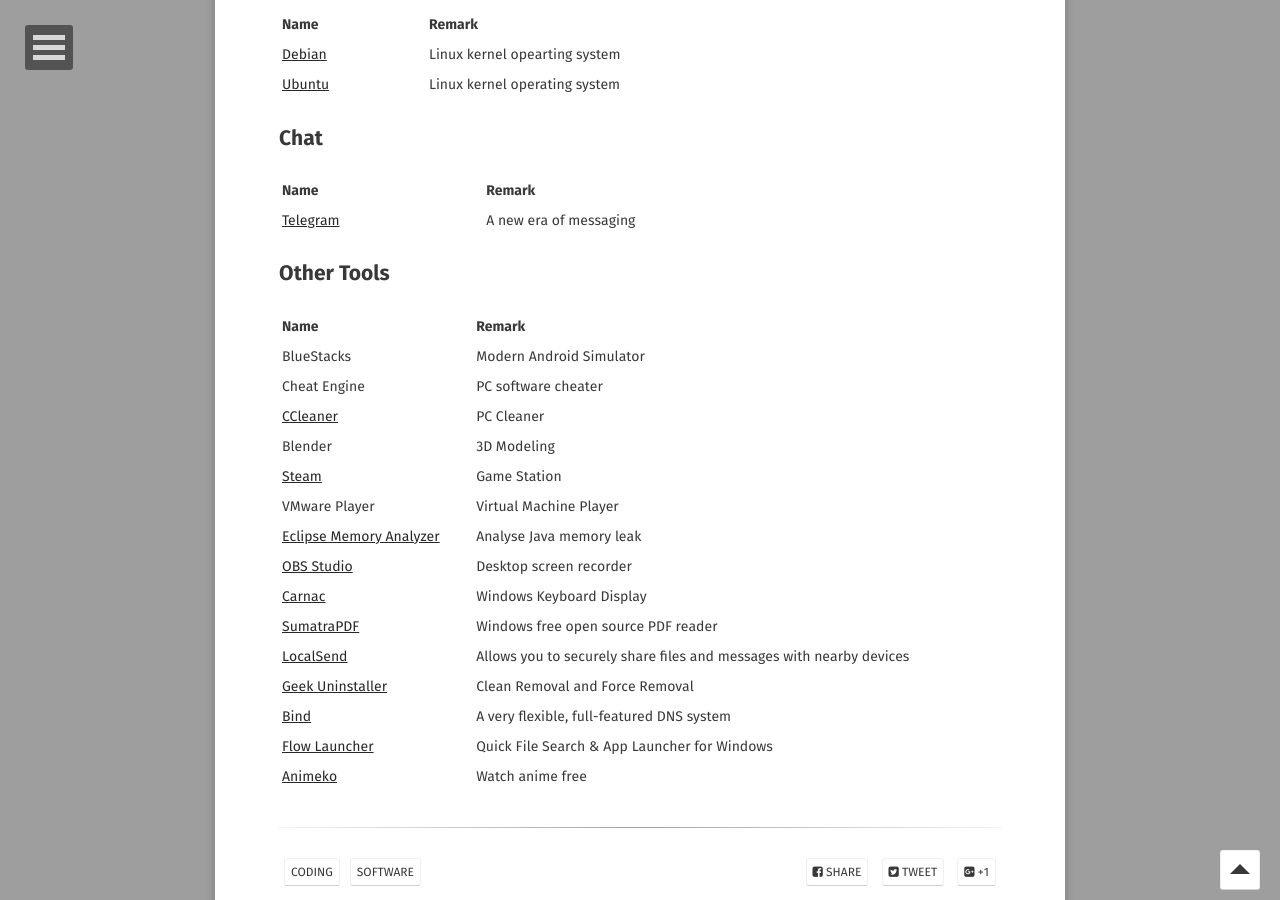
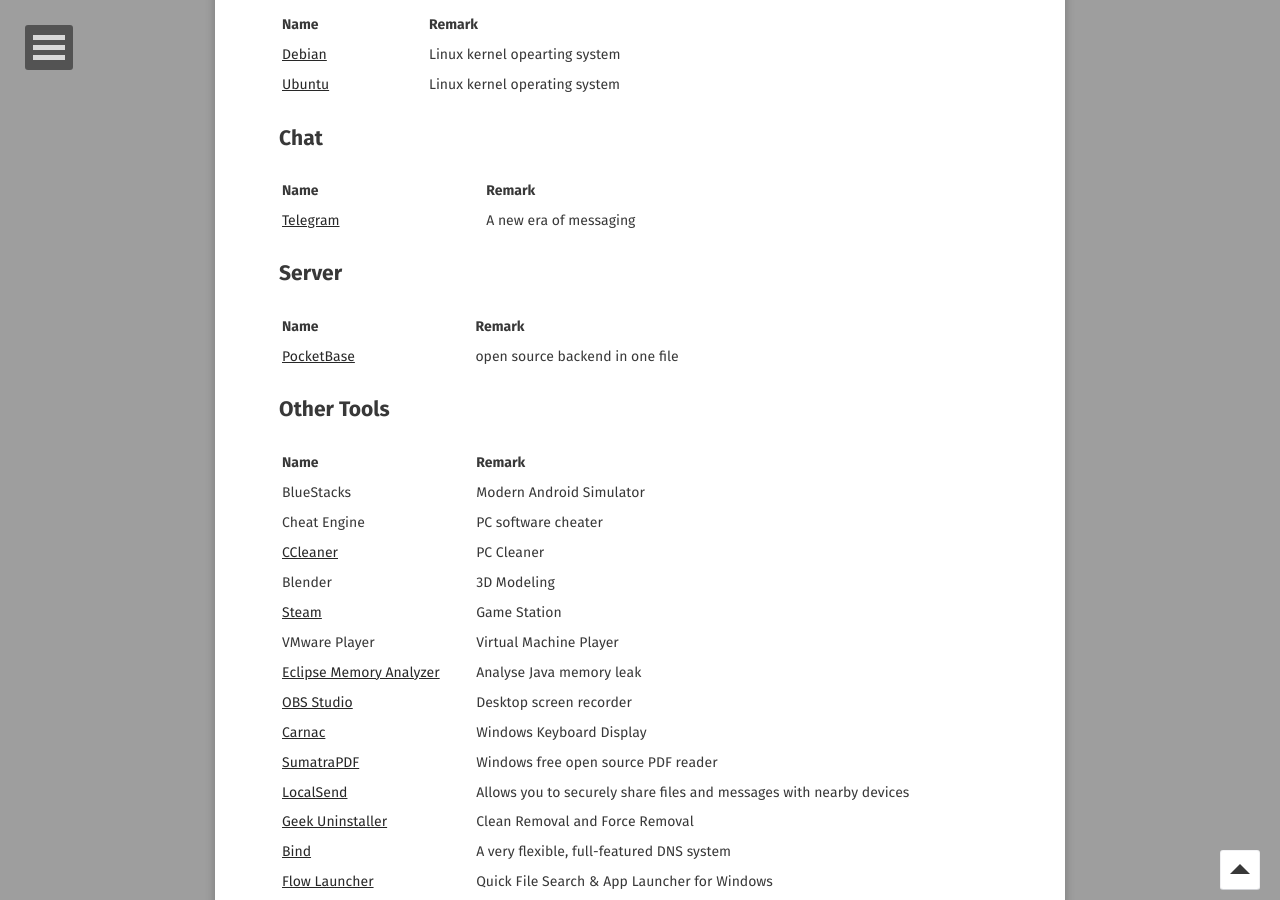
Before and after one commit to o7878x/o7878x.github.io, a Jekyll site: the page built from _posts/2024-07-07-wonderful-softwares.md, in a window 1280 px wide and 900 px high, scrolled down 3410 px. Built offline with Jekyll 4.4.1, drawn with Linux system fonts in a browser that asks for light colours; some web fonts are replaced; comment, search, counter and statistics services are not loaded.

Commit message:
feature:add pocketbase server

```diff
--- a/_posts/2024-07-07-wonderful-softwares.md
+++ b/_posts/2024-07-07-wonderful-softwares.md
@@ -136,6 +136,12 @@
 | --- | --- |
 | [Telegram](https://telegram.org/) | A new era of messaging |
 
+## Server
+
+| Name | Remark |
+| --- | --- |
+| [PocketBase](https://pocketbase.io/) | open source backend in one file |
+
 ## Other Tools
 
 | Name | Remark |
```
